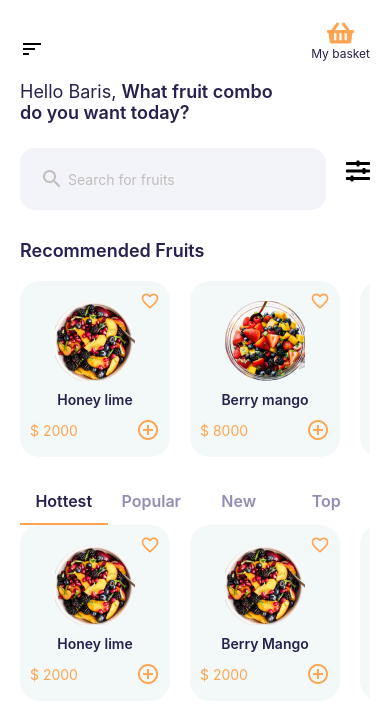
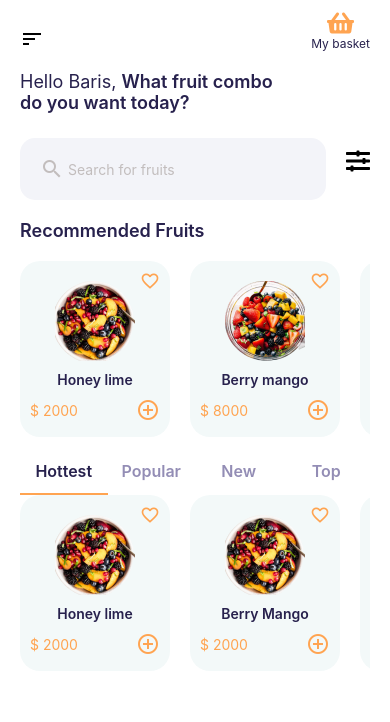
Before and after one commit to barisertakus/my-fresh-fruit, a React Native app: screen /Home in a window 390 px wide. Shown: the top 722 px of the page. Built offline with nearby package versions, Linux system fonts and the light colour scheme.

Commit message:
Home screen style updates.

```diff
--- a/components/Home/CategoryFruits.js
+++ b/components/Home/CategoryFruits.js
@@ -84,7 +84,8 @@ const styles = StyleSheet.create({
     color: "black",
     elevation: 0,
     shadowOffset: { width: 0, height: 0 },
-    marginTop: 20,
+    marginTop: 10,
     marginHorizontal: 0,
+
   },
 });
--- a/components/Home/RecommendedFruits.js
+++ b/components/Home/RecommendedFruits.js
@@ -57,7 +57,7 @@ export default RecommendedFruits;
 
 const styles = StyleSheet.create({
   container: {
-    marginTop: 20,
+    marginTop: 10,
   },
   header: {
     fontSize: 18,
--- a/screens/Home.js
+++ b/screens/Home.js
@@ -6,15 +6,27 @@ import HomeHeader from "../components/Home/HomeHeader";
 import RecommendedFruits from "../components/Home/RecommendedFruits";
 import SearchBar from "../components/Home/SearchBar";
 
-const Home = ({navigation}) => {
+const Home = ({ navigation }) => {
   return (
     <View style={styles.background}>
       <SafeAreaView style={styles.safeArea}>
-        <ScrollView style={styles.container} contentContainerStyle={{flexGrow: 1}}>
-          <HomeHeader navigation={navigation}/>
+        <View style={{marginTop: 10,}}>
+          <HomeHeader navigation={navigation} />
           <SearchBar />
-          <RecommendedFruits navigation={navigation} />
-          <CategoryFruits navigation={navigation} />
+        </View>
+
+        <ScrollView
+          style={styles.container}
+          contentContainerStyle={{ flexGrow: 1 }}
+        >
+          <View style={{ flex: 1 }}>
+            <View>
+              <RecommendedFruits navigation={navigation} />
+            </View>
+            <View style={{ flex: 1 }}>
+              <CategoryFruits navigation={navigation} />
+            </View>
+          </View>
         </ScrollView>
       </SafeAreaView>
     </View>
@@ -25,12 +37,12 @@ export default Home;
 
 const styles = StyleSheet.create({
   background: { backgroundColor: "white", flex: 1 },
-  safeArea: { flex: 1
-  ,paddingBottom: 20 },
+  safeArea: {
+    flex: 1,
+    paddingHorizontal: 20,
+  },
   padding: {},
   container: {
-    paddingTop: 20,
-    paddingHorizontal: 20,
     flex: 1,
   },
 });
```
